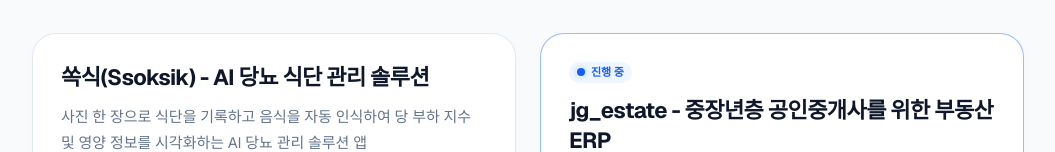
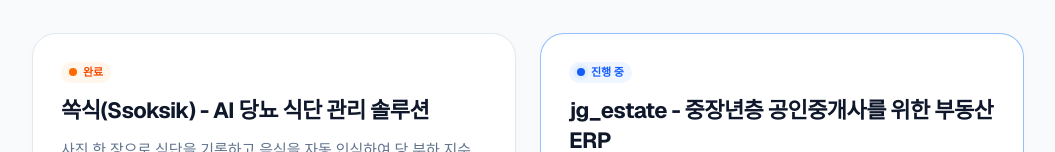
Before and after one commit to gobeomgyu/beomgg, a Next.js app: page / in a window 1280 px wide. Shown: the part 546-698 px from the top of the page, without its empty margins (112-1167 px from the left). Built offline with nearby package versions, Linux system fonts and the light colour scheme; no server answers.

Commit message:
진행 완료  프로젝트 강조

```diff
--- a/src/components/ProjectCard.tsx
+++ b/src/components/ProjectCard.tsx
@@ -20,13 +20,20 @@
     }`}>
       <Link href={`/projects/${slug}`} className="absolute inset-0 z-10 rounded-3xl" aria-label={`View details of ${title}`} />
 
-      {inProgress && (
+      {inProgress ? (
         <span className="inline-flex items-center gap-1.5 text-[11px] font-bold text-blue-600 dark:text-blue-400 bg-blue-50 dark:bg-blue-950/50 px-2 py-0.5 rounded-full w-fit mb-3">
           <span className="relative flex h-2 w-2">
             <span className="animate-ping absolute inline-flex h-full w-full rounded-full bg-blue-500 opacity-75"></span>
             <span className="relative inline-flex rounded-full h-2 w-2 bg-blue-600"></span>
           </span>
           진행 중
+        </span>
+      ) : (
+        <span className="inline-flex items-center gap-1.5 text-[11px] font-bold text-orange-600 dark:text-orange-400 bg-orange-50 dark:bg-orange-950/50 px-2 py-0.5 rounded-full w-fit mb-3">
+          <span className="relative flex h-2 w-2">
+            <span className="relative inline-flex rounded-full h-2 w-2 bg-orange-500"></span>
+          </span>
+          완료
         </span>
       )}
 
```
